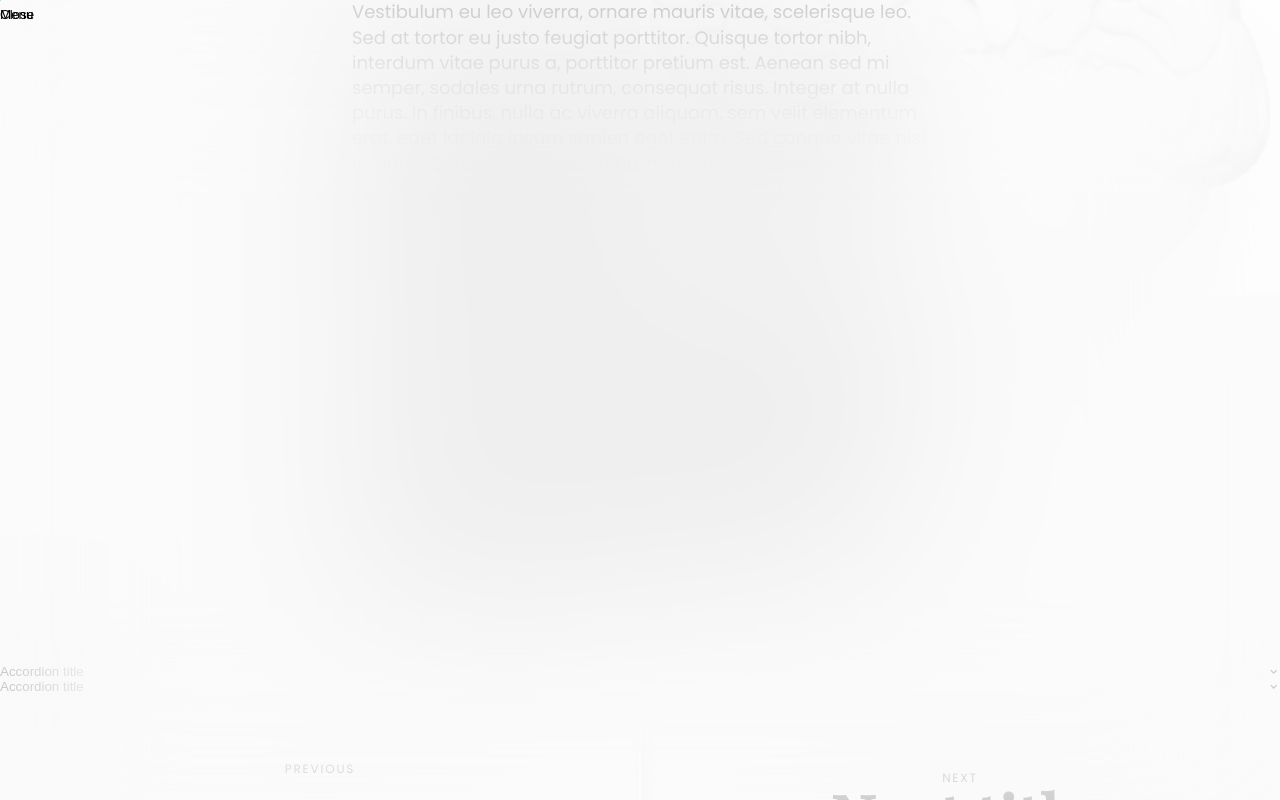
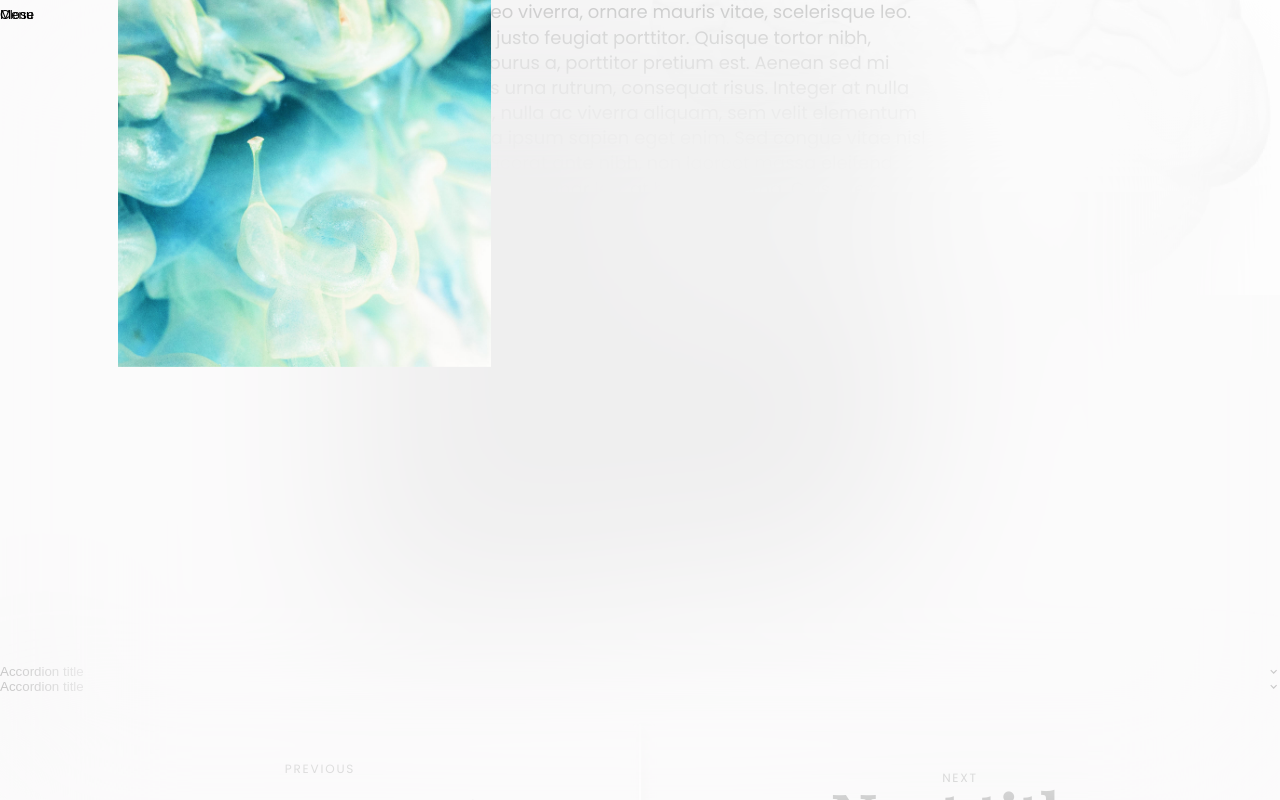
Before and after one commit to igrossberg4/emory-next, a Next.js app: page /landing/carousel in a window 1280 px wide. Both pictures are taken after a click on the element 304 px from the left and 1403 px from the top of the page. Shown: the part 1003-1803 px from the top of the page. Built offline with nearby package versions, Linux system fonts and the light colour scheme.

Commit message:
POPUP - Layoyd id generated dynamically for avoid problems with state from parents.

```diff
--- a/components/MediaWithExpantion.tsx
+++ b/components/MediaWithExpantion.tsx
@@ -13,6 +13,8 @@ export default function MediaWithExpantion(props: any) {
   const router = useRouter();
   const [state, dispatch] = useContext(Context) as any;
   const [expanded, setExpanded] = useState(false);
+  const [layoutId, setLayoutID] = useState(Math.random().toString());
+  console.log("Changes", layoutId);
   return (
     <Fragment>
       <AnimateSharedLayout type="crossfade">
@@ -20,8 +22,8 @@ export default function MediaWithExpantion(props: any) {
           <div className="floating-media">
             <motion.figure
               className={props.size !== 'normal' ? 'round-wp size--' + props.size : 'round-wp' }
-              //layout
-              //layoutId={props.media_src}
+              layout
+              layoutId={layoutId}
               initial={{ opacity: 0 }}
               animate={{ opacity: 1 }}
             >
@@ -58,7 +60,7 @@ export default function MediaWithExpantion(props: any) {
 
             <motion.figure
               layout
-              layoutId={props.media_src}
+              layoutId={layoutId}
               initial={{ opacity: 1 }}
               animate={{ opacity: 1 }}
             >
```
